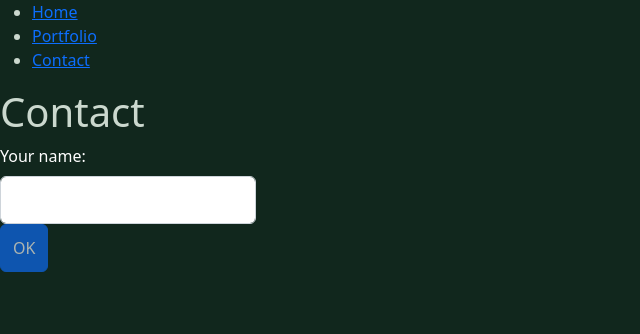
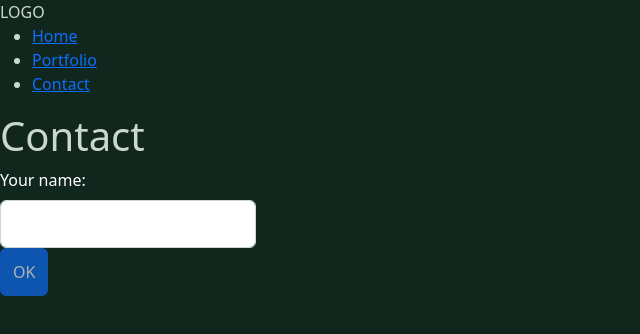
Before and after one commit to annieembrink/loopcapital, a Next.js app in the folder loop_capital/: page /contact in a window 1280 px wide. Shown: the top 334 px of the page, without its empty margins (0-640 px from the left). Built offline with nearby package versions, Linux system fonts and the light colour scheme.

Commit message:
added HeaderComponent

```diff
--- a/loop_capital/src/components/DefaultLayoutComponent.js
+++ b/loop_capital/src/components/DefaultLayoutComponent.js
@@ -1,9 +1,9 @@
-import NavBarComponent from "./NavBarComponent";
+import HeaderComponent from "./HeaderComponent";
 
 const DefaultLayoutComponent = ({children}) => {
     return (
     <>
-    <NavBarComponent/>
+    <HeaderComponent/>
     <main>{children}</main>
     </>
     );
--- /dev/null
+++ b/loop_capital/src/components/HeaderComponent.js
@@ -0,0 +1,13 @@
+import NavBarComponent from "./NavBarComponent";
+
+const HeaderComponent = () => {
+    return (
+        <>
+        <div className="logo_container">LOGO</div>
+        <NavBarComponent/>
+
+        </>
+        );
+}
+
+export default HeaderComponent;
```
Also changed, not shown: 1 other file (tests, documents, lock files or other folders).
